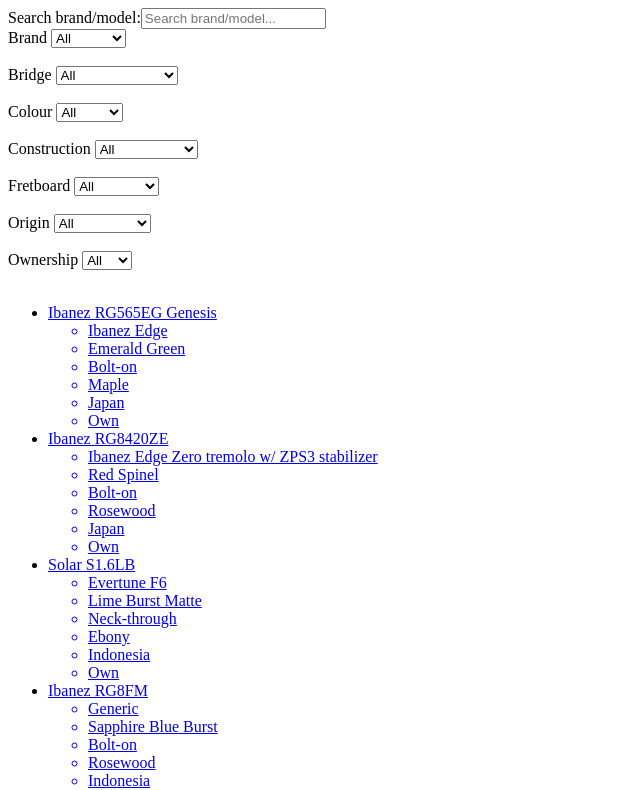
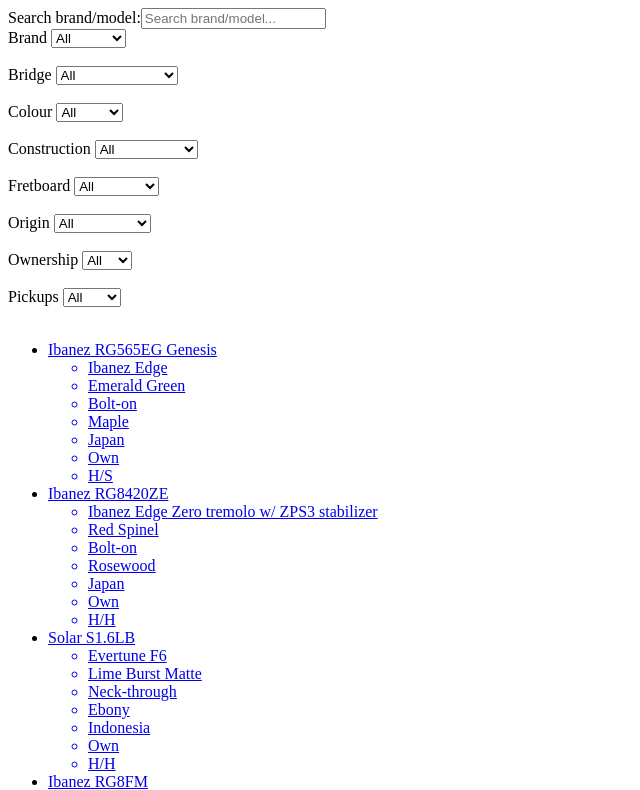
Before and after one commit to georgehieron/guitarchive, a Nuxt app: page / in a window 1280 px wide. Shown: the top 790 px of the page, without its empty margins (0-640 px from the left). Built offline with nearby package versions, Linux system fonts and the light colour scheme.

Commit message:
Pickup filter

```diff
--- a/assets/js/guitars.js
+++ b/assets/js/guitars.js
@@ -18,6 +18,12 @@
         fretboard: "Maple",
         origin: "Japan",
         ownership: "Own",
+        pickups: {
+            conf: "H/S",
+            bridge: "Ibanez V8",
+            middle: "",
+            neck: "Ibanez Infinity R",
+        }
     },
     {
         brand: "Ibanez",
@@ -38,6 +44,12 @@
         fretboard: "Rosewood",
         origin: "Japan",
         ownership: "Own",
+        pickups: {
+            conf: "H/H",
+            bridge: "EMG 81",
+            middle: "",
+            neck: "EMG 85",
+        }
     },
     {
         brand: "Solar",
@@ -58,6 +70,12 @@
         fretboard: "Ebony",
         origin: "Indonesia",
         ownership: "Own",
+        pickups: {
+            conf: "H/H",
+            bridge: "Seymour Duncan Solar Bridge",
+            middle: "",
+            neck: "Seymour Duncan Solar Neck",
+        }
     },
     {
         brand: "Ibanez",
@@ -78,6 +96,12 @@
         fretboard: "Rosewood",
         origin: "Indonesia",
         ownership: "Sold",
+        pickups: {
+            conf: "H/H",
+            bridge: "Ibanez IBZ-8",
+            middle: "",
+            neck: "EMG 808X",
+        }
     },
     {
         brand: "Ibanez",
@@ -98,6 +122,12 @@
         fretboard: "Maple",
         origin: "Japan",
         ownership: "Own",
+        pickups: {
+            conf: "H/S/H",
+            bridge: "DiMarzio PAF Pro",
+            middle: "DiMarzio JEM Single",
+            neck: "DiMarzio PAF Pro",
+        }
     },
     {
         brand: "Ibanez",
@@ -118,6 +148,12 @@
         fretboard: "Maple",
         origin: "Japan",
         ownership: "Own",
+        pickups: {
+            conf: "H/S/H",
+            bridge: "DiMarzio PAF Pro",
+            middle: "DiMarzio JEM Single",
+            neck: "DiMarzio PAF Pro",
+        }
     },
     {
         brand: "Ibanez",
@@ -138,6 +174,12 @@
         fretboard: "Maple",
         origin: "Japan",
         ownership: "Own",
+        pickups: {
+            conf: "H/H",
+            bridge: "DiMarzio Crunch Lab",
+            middle: "",
+            neck: "DiMarzio Liquifire",
+        }
     },
     {
         brand: "Ibanez",
@@ -158,6 +200,12 @@
         fretboard: "Rosewood",
         origin: "South Korea",
         ownership: "Sold",
+        pickups: {
+            conf: "H/S/H",
+            bridge: "Ibanez PSND2",
+            middle: "Ibanez PSNDS",
+            neck: "Ibanez PSND1",
+        }
     },
     {
         brand: "Ibanez",
@@ -178,6 +226,12 @@
         fretboard: "Rosewood",
         origin: "Japan",
         ownership: "Sold",
+        pickups: {
+            conf: "H/H",
+            bridge: "Ibanez V87",
+            middle: "",
+            neck: "Ibanez V77",
+        }
     },
     {
         brand: "Schecter",
@@ -198,6 +252,12 @@
         fretboard: "Rosewood",
         origin: "",
         ownership: "Sold",
+        pickups: {
+            conf: "H/H",
+            bridge: "",
+            middle: "",
+            neck: "",
+        }
     },
     {
         brand: "ESP",
@@ -218,6 +278,12 @@
         fretboard: "Ebony",
         origin: "South Korea",
         ownership: "Sold",
+        pickups: {
+            conf: "H",
+            bridge: "EMG HZ-H4",
+            middle: "",
+            neck: "",
+        }
     },
     {
         brand: "Vintage",
@@ -238,6 +304,12 @@
         fretboard: "Rosewood",
         origin: "",
         ownership: "Sold",
+        pickups: {
+            conf: "H/H",
+            bridge: "Wilkinson MWVC",
+            middle: "",
+            neck: "Wilkinson MWVC",
+        }
     },
     {
         brand: "Jackson",
@@ -258,6 +330,12 @@
         fretboard: "Rosewood",
         origin: "Japan",
         ownership: "Own",
+        pickups: {
+            conf: "H/S/S",
+            bridge: "DiMarzio Super Distortion",
+            middle: "DiMarzio FS-40",
+            neck: "DiMarzio Air Norton S",
+        }
     },
     {
         brand: "Crafter",
@@ -278,6 +356,12 @@
         fretboard: "Rosewood",
         origin: "",
         ownership: "Sold",
+        pickups: {
+            conf: "H/H",
+            bridge: "",
+            middle: "",
+            neck: "",
+        }
     },
 ];
 
@@ -288,6 +372,7 @@
 const fretboards = [];
 const origins = [];
 const ownerships = [];
+const pickups = [];
 
 guitars.forEach((g) => {
     g.name = g.brand + " " + g.model;
@@ -314,6 +399,9 @@
     if (ownerships.indexOf(g.ownership) === -1) {
         ownerships.push(g.ownership);
     }
+    if (pickups.indexOf(g.pickups.conf) === -1) {
+        pickups.push(g.pickups.conf);
+    }
 });
 
 brands.sort();
@@ -323,6 +411,7 @@
 fretboards.sort();
 origins.sort();
 ownerships.sort();
+pickups.sort();
 
 export {
     guitars,
@@ -333,4 +422,5 @@
     fretboards,
     origins,
     ownerships,
+    pickups,
 };
--- a/pages/_brand/_slug.vue
+++ b/pages/_brand/_slug.vue
@@ -11,8 +11,16 @@
       </li>
       <li>{{ this.colour.name }}</li>
       <li>{{ this.fretboard }}</li>
-      <li>{{ this.origin }}</li>
+      <li v-if="this.origin">{{ this.origin }}</li>
       <li>{{ this.ownership }}</li>
+      <li>
+        {{ this.pickups.conf }}
+        <ul v-if="this.pickups.bridge">
+          <li v-if="this.pickups.bridge">Bridge: {{ this.pickups.bridge }}</li>
+          <li v-if="this.pickups.middle">Middle: {{ this.pickups.middle }}</li>
+          <li v-if="this.pickups.neck">Neck: {{ this.pickups.neck }}</li>
+        </ul>
+      </li>
     </ul>
   </div>
 </template>
@@ -38,6 +46,7 @@
         fretboard: filteredGuitar.fretboard,
         origin: filteredGuitar.origin,
         ownership: filteredGuitar.ownership,
+        pickups: filteredGuitar.pickups,
         slug: slug,
       };
     } else {
--- a/pages/index.vue
+++ b/pages/index.vue
@@ -149,6 +149,26 @@
         </select>
       </label>
       <br /><br />
+
+      <label
+        >Pickups
+        <select
+          name="pickups"
+          id="pickups"
+          v-model="selectedPickups"
+          :disabled="disabled == 1"
+        >
+          <option value="All">All</option>
+          <option
+            v-for="(pickups, index) in pickups"
+            v-bind:value="pickups"
+            v-bind:key="index"
+          >
+            {{ pickups }}
+          </option>
+        </select>
+      </label>
+      <br /><br />
     </form>
 
     <ul>
@@ -160,8 +180,9 @@
             <li>{{ item.colour.name }}</li>
             <li>{{ item.construction.type }}</li>
             <li>{{ item.fretboard }}</li>
-            <li>{{ item.origin }}</li>
+            <li v-if="item.origin">{{ item.origin }}</li>
             <li>{{ item.ownership }}</li>
+            <li>{{ item.pickups.conf }}</li>
           </ul>
         </NuxtLink>
       </li>
@@ -179,6 +200,7 @@
   fretboards,
   origins,
   ownerships,
+  pickups,
 } from "../assets/js/guitars.js";
 
 export default {
@@ -207,6 +229,9 @@
       ownerships: ownerships,
       selectedOwnership: "",
 
+      pickups: pickups,
+      selectedPickups: "",
+
       search: "",
 
       disabled: 0,
@@ -221,6 +246,7 @@
     this.selectedFretboard = "All";
     this.selectedOrigin = "All";
     this.selectedOwnership = "All";
+    this.selectedPickups = "All";
   },
 
   computed: {
@@ -232,6 +258,7 @@
         fretboardFilter = this.selectedFretboard,
         originFilter = this.selectedOrigin,
         ownershipFilter = this.selectedOwnership,
+        pickupsFilter = this.selectedPickups,
         search = this.search;
       return this.guitars.filter(function (g) {
         let filtered = true;
@@ -273,6 +300,11 @@
               filtered = g.ownership == ownershipFilter;
             }
           }
+          if (filtered) {
+            if (pickupsFilter && pickupsFilter != "All") {
+              filtered = g.pickups.conf == pickupsFilter;
+            }
+          }
         }
         return filtered;
       }, this);
```
